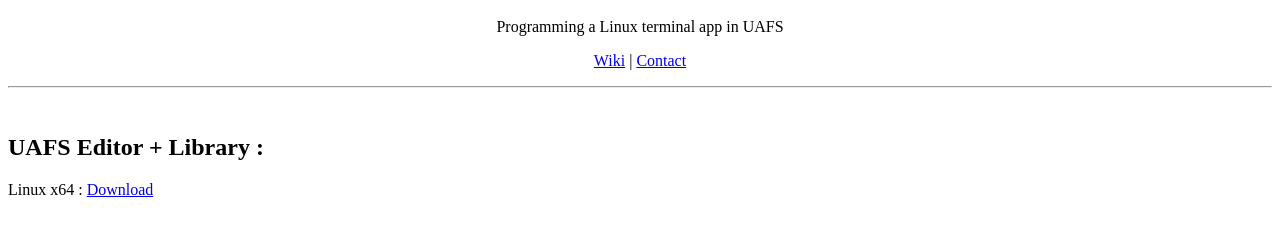
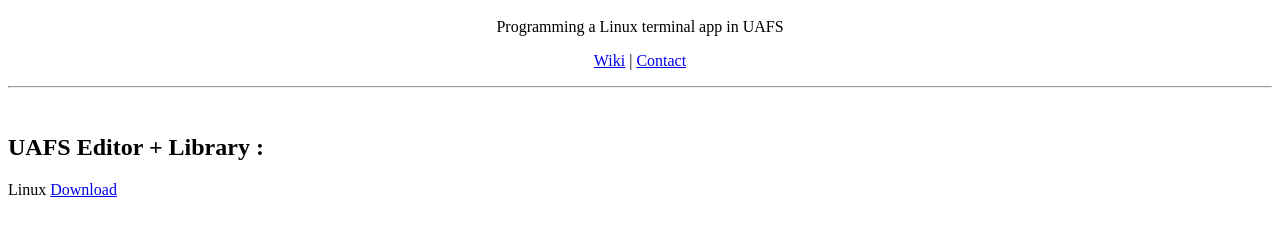
Before and after one commit to TeamCoda-sys/UAFS, a plain HTML site: page download.html in a window 1280 px wide. Shown: the part 48-284 px from the top of the page. Drawn offline with Linux system fonts and the light colour scheme.

Commit message:
Update download.html

```diff
--- a/download.html
+++ b/download.html
@@ -10,7 +10,7 @@
     </center>
     <br>
     <h2>UAFS Editor + Library : </h2>
-    <p>Linux x64 : <a href="uafs_editor_lib.tar">Download</a></p>
+    <p>Linux <a href="UAFS_Editor.tar">Download</a></p>
 </body>
 
 </html>
```
